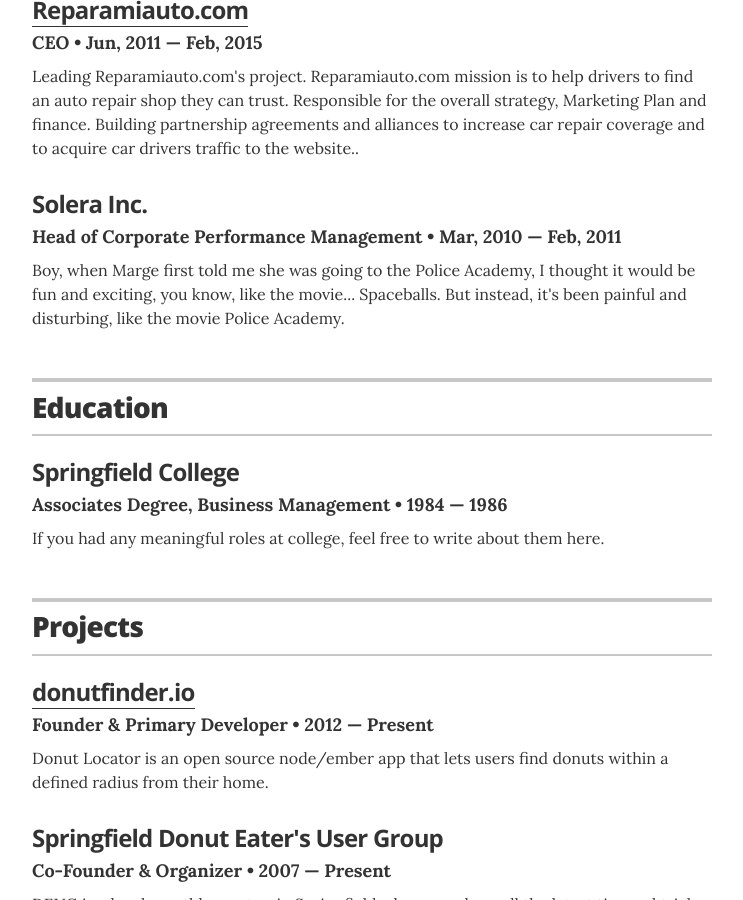
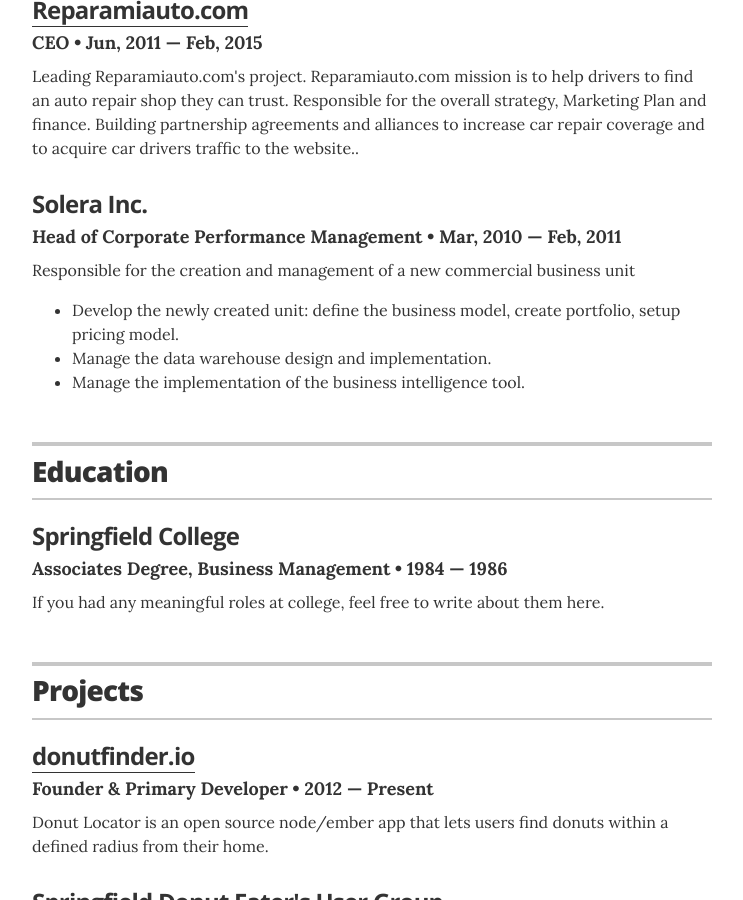
Before and after one commit to jglovier/resume-template, a Jekyll site: the page built from index.html, in a window 1280 px wide and 900 px high, scrolled down 1043 px. Shown: the whole window, without its empty margins (268-1011 px from the left). Built offline with Jekyll 4.4.1, drawn with Linux system fonts in a browser that asks for light colours.

Commit message:
Update resume.html

```diff
--- a/_layouts/resume.html
+++ b/_layouts/resume.html
@@ -78,7 +78,12 @@
         <div class="resume-item">
           <h3 class="resume-item-title">Solera Inc.</h3>
           <h4 class="resume-item-details">Head of Corporate Performance Management &bull; Mar, 2010 &mdash; Feb, 2011</h4>
-          <p class="resume-item-copy">Boy, when Marge first told me she was going to the Police Academy, I thought it would be fun and exciting, you know, like the movie... Spaceballs. But instead, it's been painful and disturbing, like the movie Police Academy.</p>
+          <p class="resume-item-copy">Responsible for the creation and management of a new commercial business unit</p>
+          <ul class="resume-item-list">
+            <li>Develop the newly created unit: define the business model, create portfolio, setup pricing model.</li>
+            <li>Manage the data warehouse design and implementation.</li>
+            <li>Manage the implementation of the business intelligence tool.</li>
+          </ul>
 
         </div><!-- end of resume-item -->
 
```
